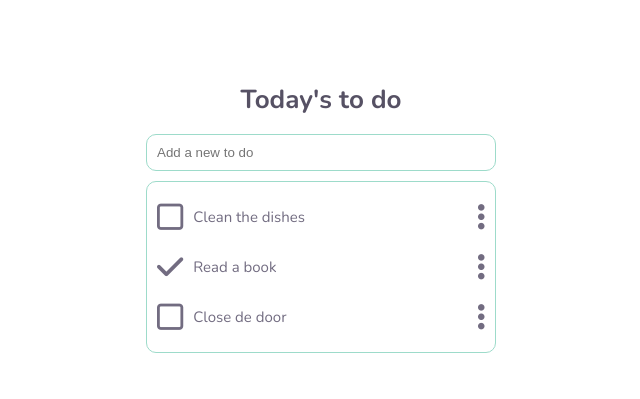
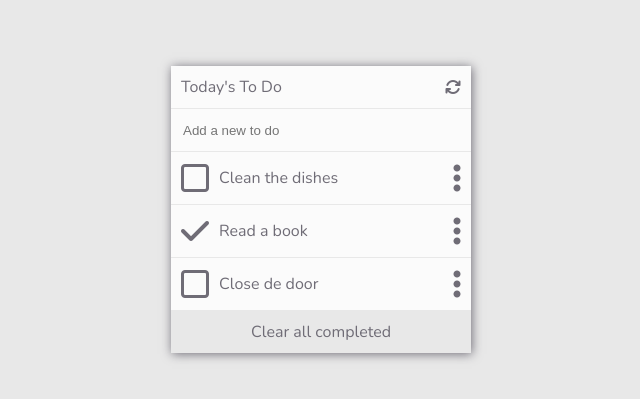
Before and after one commit to DavidEspinoG/ToDoList_microverse, a website built with webpack: page src/index.html in a window 1280 px wide. Shown: the part 199-598 px from the top of the page, without its empty margins (319-959 px from the left). Built offline with nearby package versions, Linux system fonts and the light colour scheme.

Commit message:
Cloning template design

```diff
--- a/src/index.html
+++ b/src/index.html
@@ -12,9 +12,19 @@
 </head>
 <body>
   <main>
-    <h1 class="title">Today's to do</h1>
-    <input type="text" id="newTodo" class="newTodo" placeholder="Add a new to do">
-    <div class="toDosContainer" id="toDosContainer">
+    <div class="mainContainer">
+      <div class="titleContainer">
+        <p>Today's To Do </p>
+        <i class="fa-solid fa-arrows-rotate"></i>
+      </div>
+      <div class="inputContainer">
+        <input type="text" id="newTodo" class="input" placeholder="Add a new to do">
+      </div>
+      <div class="toDosContainer" id="toDosContainer">
+      </div>
+      <div class="clear" id="clearButton">
+        <p>Clear all completed</p>
+      </div>
     </div>
   </main>
 </body>
--- a/src/style.scss
+++ b/src/style.scss
@@ -1,19 +1,24 @@
 $primary-font: 'Nunito', sans-serif;
-$light-gray: #726c81;
-$gray: #565164;
-$light-green: #9ddbca;
-$green: #92b395;
+$light-gray: #e8e8e8;
+$gray: #6f6c76;
+$white: #fbfbfb;
 
 html {
   box-sizing: border-box;
   font-size: 62.5%;
   font-family: $primary-font;
+  background-color: $light-gray;
 }
 
 *,
 *::before,
 *::after {
   box-sizing: inherit;
+}
+
+@mixin reset-margin-padding {
+  margin: 0;
+  padding: 0;
 }
 
 @mixin flex-column-center {
@@ -29,16 +34,11 @@ html {
   align-items: center;
 }
 
-@mixin border-styling  {
+@mixin element-styling {
   padding: 1rem;
-  border-radius: 1rem;
-  border: 1px solid $light-green;
-  color: $light-gray;
-  width: 35rem;
-  &:focus {
-    outline: none;
-    border: 1px solid $green;
-  }
+  color: $gray;
+  font-size: 1.6rem;
+  border-bottom: 1px solid $light-gray;
 }
 
 main {
@@ -46,26 +46,46 @@ main {
   @include flex-column-center();
 }
 
-.title {
-  color: $gray;
-  font-size: 2.6rem;
-}
-
-.newTodo {
-
-  margin-bottom: 1rem;
-  @include border-styling();
-}
-
-.toDosContainer {
-  @include border-styling();
+p {
+  @include reset-margin-padding();
 }
 
 .toDo {
   @include flex-space-between();
-  font-size: 1.5rem;
+  @include element-styling();
   .left {
     @include flex-space-between();
     gap: 1rem;
   }
 }
+
+.mainContainer {
+  width: 300px;
+  background-color: $white;
+  box-shadow: 1px 1px 10px $gray;
+}
+
+.titleContainer {
+  @include element-styling();
+  @include flex-space-between();
+}
+
+.inputContainer {
+  @include element-styling();
+  .input {
+    border: none;
+    width: 100%;
+    height: 100%;
+    background-color: $white;
+    color: $gray;
+    outline: none;
+  }
+}
+
+.clear {
+  background-color: $light-gray;
+  @include flex-column-center();
+  padding: 1rem;
+  font-size: 1.6rem;
+  color: $gray;
+}
```
